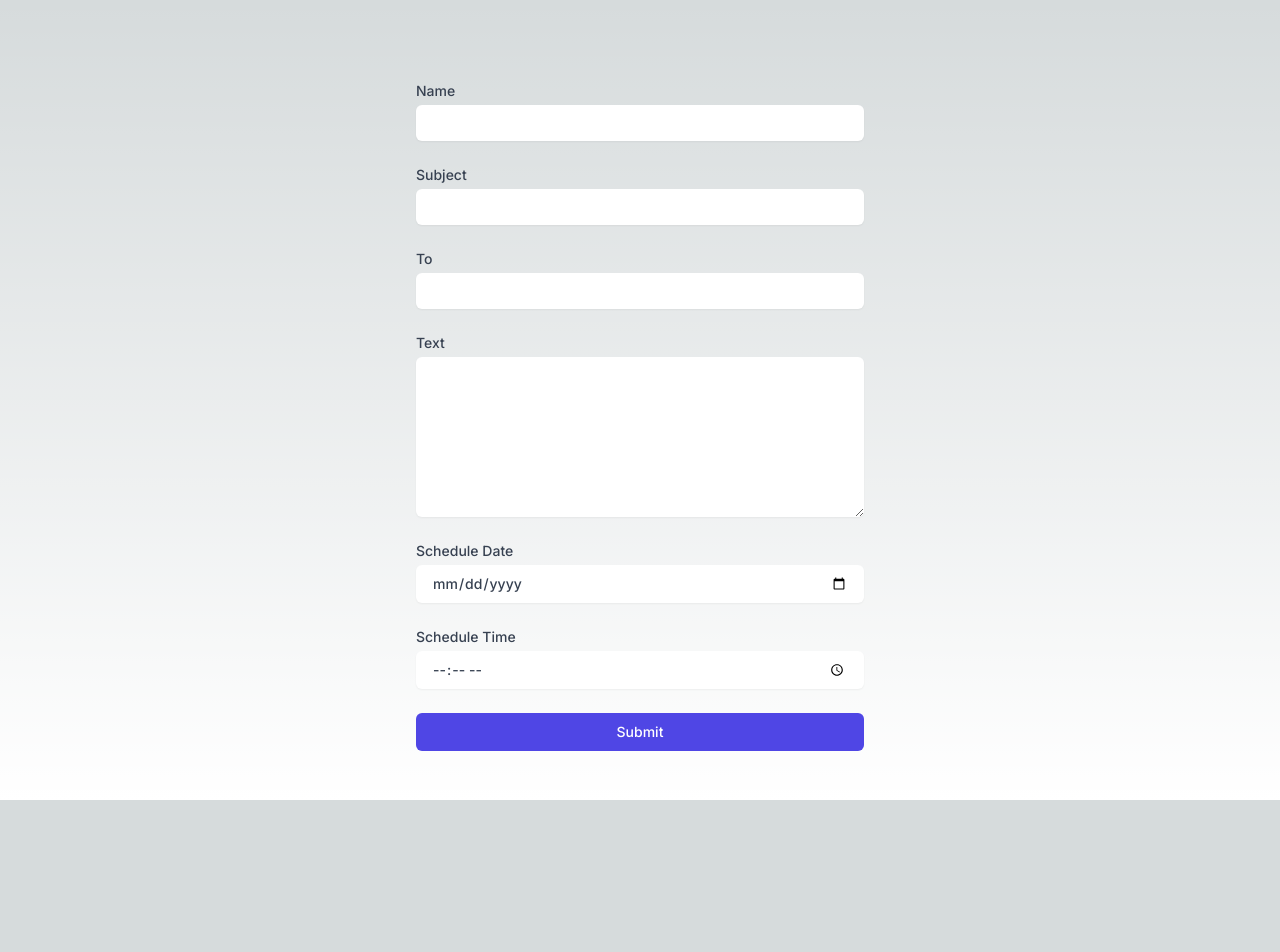
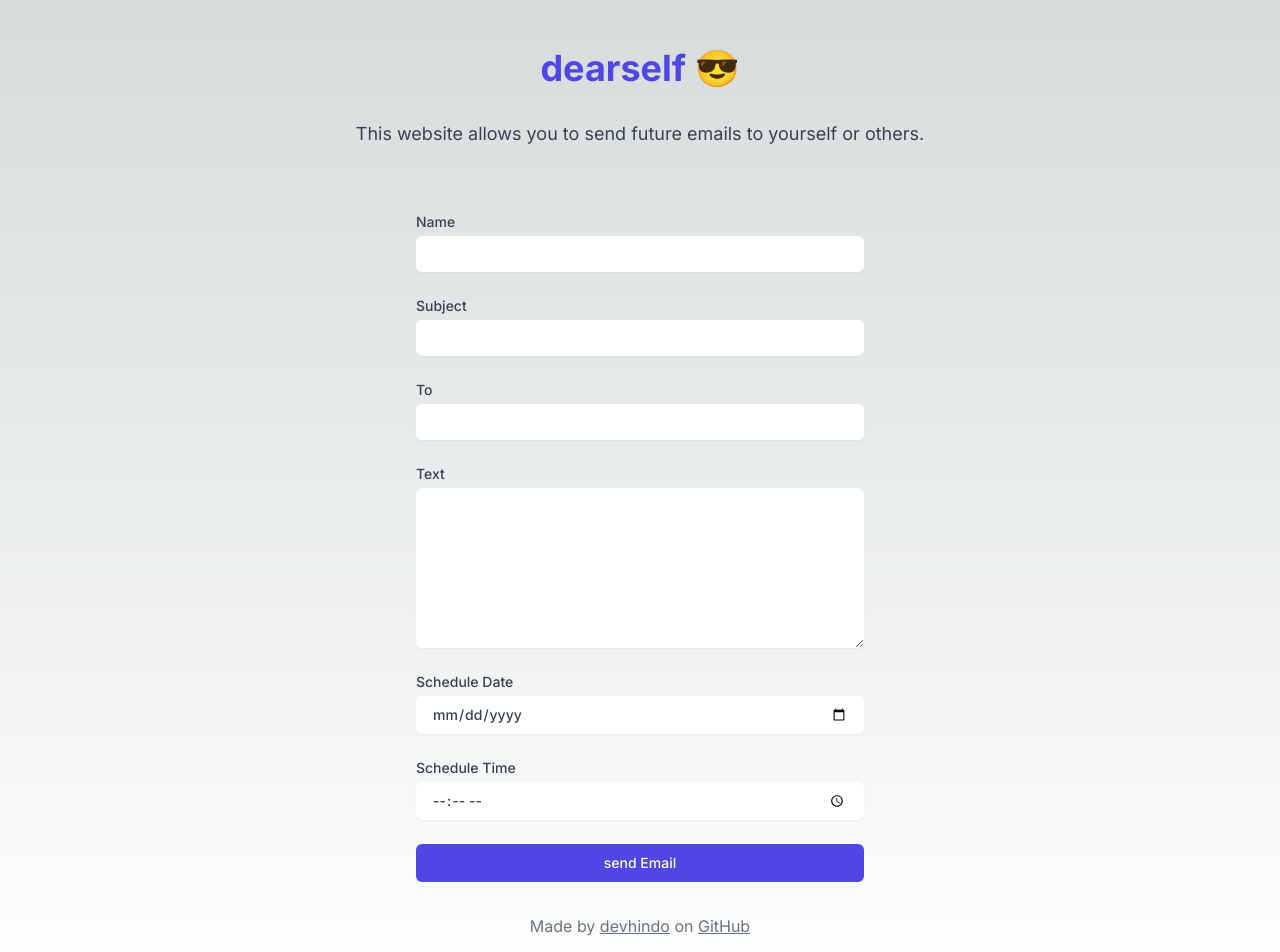
Before and after one commit to devhindo/dearself, a Next.js app in the folder client/: page / in a window 1280 px wide. Shown: the top 952 px of the page. Before the commit the page ends 800 px from the top, so only its background shows below. Built offline with nearby package versions, Linux system fonts and the light colour scheme.

Commit message:
added some styles

```diff
--- a/client/src/app/page.tsx
+++ b/client/src/app/page.tsx
@@ -23,7 +23,13 @@ export default function Page() {
     console.log("Email sent!");
   }
   return (
-    <div className="dark:bg-gray-800 flex items-center justify-center min-h-screen py-12 px-4 sm:px-6 lg:px-8">
+    <div className="dark:bg-gray-800 flex flex-col items-center justify-center min-h-screen py-12 px-4 sm:px-6 lg:px-8">
+      <h1 className="text-4xl font-bold text-indigo-600 mb-8">dearself &#x1F60E;</h1>
+      <header className="text-center mb-8">
+        <p className="text-lg text-gray-700 dark:text-gray-200">
+          This website allows you to send future emails to yourself or others.
+        </p>
+      </header>
       <form action={create} className="mt-8 space-y-6 w-full max-w-md">
         <label className="block text-sm font-medium text-gray-700 dark:text-gray-200">
           Name
@@ -49,8 +55,11 @@ export default function Page() {
           Schedule Time
           <input type="time" name="scheduleTime" className="mt-1 block w-full dark:bg-gray-700 dark:text-white dark:border-gray-600 rounded-md shadow-sm focus:ring-indigo-500 focus:border-indigo-500 sm:text-sm px-4 py-2" />
         </label>
-      <button type="submit" className="group relative w-full flex justify-center py-2 px-4 border border-transparent text-sm font-medium rounded-md text-white bg-indigo-600 hover:bg-indigo-700 focus:outline-none focus:ring-2 focus:ring-offset-2 focus:ring-indigo-500">Submit</button>
+        <button type="submit" className="group relative w-full flex justify-center py-2 px-4 border border-transparent text-sm font-medium rounded-md text-white bg-indigo-600 hover:bg-indigo-700 focus:outline-none focus:ring-2 focus:ring-offset-2 focus:ring-indigo-500">send Email</button>
       </form>
+      <footer className="mt-8 text-gray-500 dark:text-gray-400 text-center">
+        Made by <a href="https://github.com/devhindo" target="_blank" rel="noopener noreferrer" className="underline">devhindo</a> on <a href="https://github.com/devhindo/dearself" target="_blank" rel="noopener noreferrer" className="underline">GitHub</a>
+      </footer>
     </div>
   );
 }
```
Lines whose indentation alone changed are shown as unchanged.
